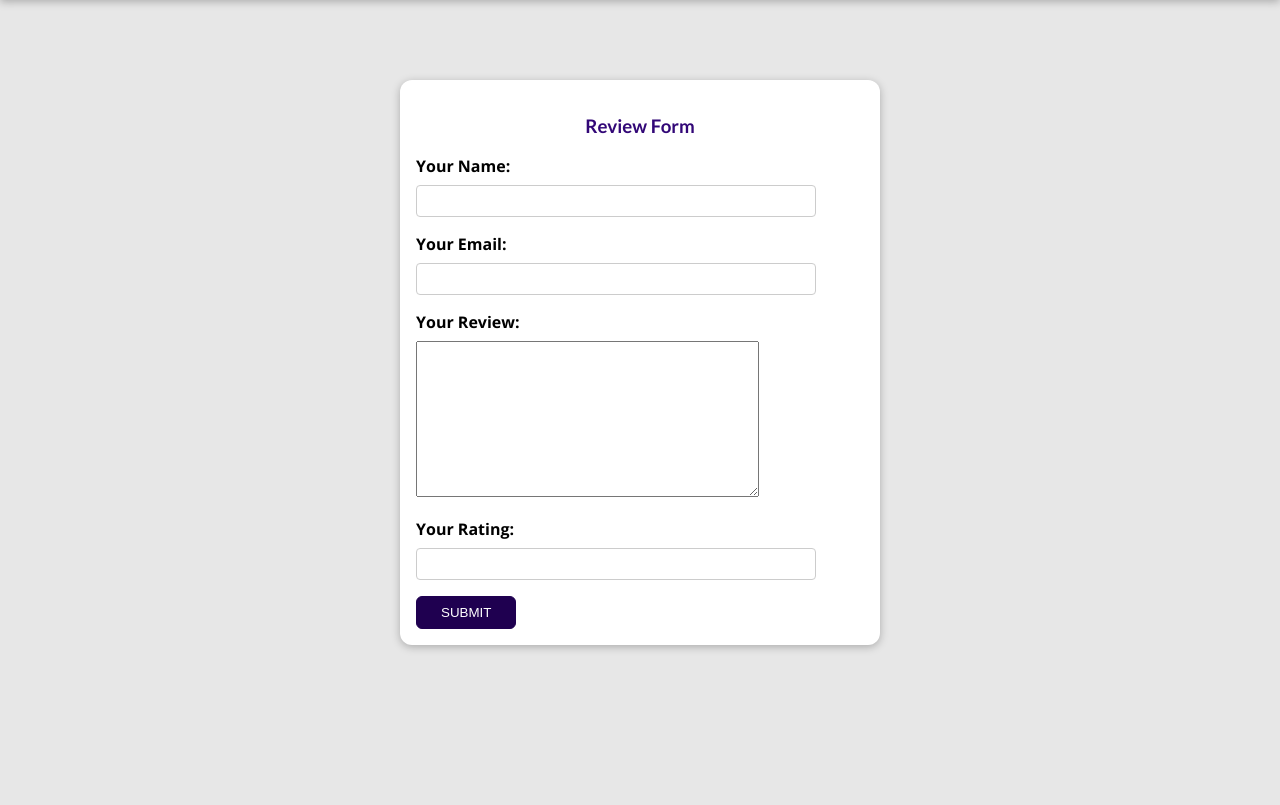
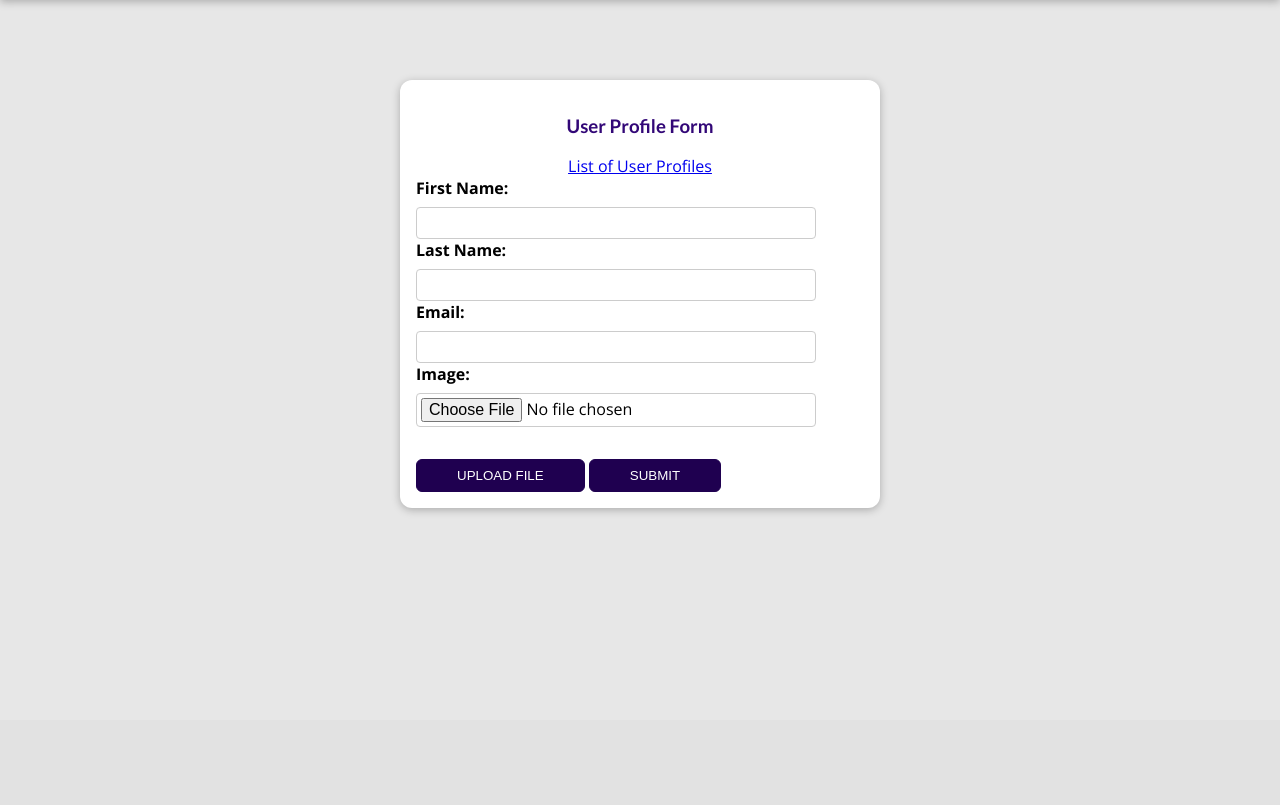
Before and after one commit to snadi043/BLOGSAPPLICATION, a Django app: page /create-profile in a window 1280 px wide. Shown: the part 80-885 px from the top of the page. After the commit the page ends 592 px from the top, so only its background shows below. Run offline with Django 5.2, Linux system fonts and the light colour scheme.

Commit message:
Refactored the User Profile Feature with view model and the form. Integrated the form input fields with FileField to accept the multipart data.

```diff
--- a/myblogs/models.py
+++ b/myblogs/models.py
@@ -83,8 +83,4 @@ class Blog(models.Model):
     tags = models.ManyToManyField(to=Tag, related_name="blogTags")
 
 class UserProfileImage(models.Model):
-
-    class Meta:
-        managed = True
-
-    userImage = models.FileField(upload_to="images")
+    userImage = models.FileField(upload_to="myblogs/images/uploads", null=True)
--- /dev/null
+++ b/myblogs/static/myblogs/css/profile.css
@@ -0,0 +1,75 @@
+.create-profile{
+  display: flex;
+  flex-direction: column;
+  margin: 10rem auto;
+  width: 90%;
+  max-width: 30rem;
+  padding: 1rem;
+  border-radius: 12px;
+  background-color: white;
+  box-shadow: 0 2px 8px rgba(0, 0, 0, 0.26);
+}
+
+.create-profile a {
+    text-align: center;
+}
+.create-profile h3{
+  text-align: center;
+  color: #320777;
+}
+
+.create-profile button {
+  cursor: pointer;
+  padding: 0.5rem 2.5rem;
+  border-radius: 6px;
+  background-color: #1f0050;
+  color: white;
+  border: 1px solid #1f0050;
+}
+
+button:hover,
+button:active {
+  background-color: #320777;
+  border-color: #320777;
+}
+
+.form-control {
+  margin-bottom: 2rem;
+}
+
+.form-control input {
+  font: inherit;
+  padding: 0.25rem;
+  border-radius: 4px;
+  border: 1px solid #ccc;
+  width: 25rem;
+  display: flex;
+}
+
+.form-control input:focus {
+  border-color: #1f0050;
+  outline: none;
+  background-color: #f4eeff;
+}
+
+.form-control label {
+  font-weight: bold;
+  display: block;
+  margin-bottom: 0.5rem;
+}
+
+.errorlist {
+  list-style: none;
+  margin: 0.5rem 0;
+  padding: 0;
+  color: #680000;
+}
+
+.errors input {
+  border-color: #680000;
+  background-color: #fde3e3;
+}
+
+.errors label {
+  color: #680000;
+}
--- a/myblogs/templates/myblogs/create-profile.html
+++ b/myblogs/templates/myblogs/create-profile.html
@@ -17,11 +17,9 @@ Create User Profile
   <a href="{% url 'user-profile-list'%}">List of User Profiles</a>
   <form method="POST" action="create-profile" name="create-profile" enctype="multipart/form-data">
       {% csrf_token %}
-      {{form}}
-      {% comment %} <input type="text" name="firstname" id="firstname" />
-      <input type="text" name="lastname" id="lastname" />
-      <input type="email" name="email" id="email" />
-      <input type="file" name="image"/> {% endcomment %}
+      <div class="form-control" {% if form.field.errors %} errors {% endif %} >
+        {{form}}
+      </div>
       <div class="profile-buttons">
         <button type="button">UPLOAD FILE</button>
         <button type="submit">SUBMIT</button>
--- a/myblogs/templates/myblogs/review.html
+++ b/myblogs/templates/myblogs/review.html
@@ -19,7 +19,7 @@
 {% endcomment %}
     <div class="review-form">
         <h3>Review Form</h3>
-        <form method="POST">
+        <form method="POST" action="{% url "thank-you" %}">
             {% csrf_token %}
             {% comment %} {{ form.as_div }} {% endcomment %}
             {% for field in form %}
--- a/myblogs/urls.py
+++ b/myblogs/urls.py
@@ -12,6 +12,6 @@ urlpatterns = [
     path('posts', views.PostsView.as_view(), name="all-posts"),
     # slug:slug
     path('posts/<slug:slug>/', views.PostDetailView.as_view(), name="posts-details"),
-    path('posts/review', views.ReviewView.as_view(), name="posts-review-form"),
+    path('posts/review/<slug:slug>', views.ReviewView.as_view(), name="posts-review-form"),
     path('posts/thankyou', views.ThankyouView.as_view(), name="thank-you")
 ]
--- a/myblogs/views.py
+++ b/myblogs/views.py
@@ -1,12 +1,14 @@
-from django.shortcuts import render, get_object_or_404
+from django.shortcuts import render
 
 from django.http import HttpResponseRedirect
+
+from django.urls import reverse
 
 from .models import Blog, ReviewModelForm, UserProfileImage
 
 from .forms import ReviewForm, CreateUserProfileForm
 
-from django.views.generic import ListView, DetailView, TemplateView
+from django.views.generic import ListView, View, TemplateView
 from django.views.generic.edit import CreateView
 
 
@@ -32,8 +34,8 @@ class UserProfileList(ListView):
 # Creating the class based View for the purpose of creating the user profile by importing the View library from the django.views
 class CreateUserProfileView(TemplateView):
     def get(self, request):
-        form = ReviewForm()
-        return render(request, "myblogs/review.html", {"form": form})
+        form = CreateUserProfileForm()
+        return render(request, "myblogs/create-profile.html", {"form": form})
 
     def post(self, request):
         submitted_form = CreateUserProfileForm(request.POST, request.FILES)
@@ -75,17 +77,35 @@ class PostsView(ListView):
 
 # This is the response / views which has to be rendered when an individual post from the list of posts of the application is triggered.
 # General View extension cannot automatically identify the dynamic slug filed in the CBV but the DetailView can identify and route accordingly.
-class PostDetailView(DetailView):
-    template_name = 'myblogs/post-detail.html'
-    model = Blog
-    context_object_name = 'post'
-    success_url = '/posts/'
+class PostDetailView(View):
+    def get(self, request, slug):
+        blog = Blog.objects.get(slug=slug)
+        context = {
+            "blog": blog,
+            "tags": blog.tags.all(),
+            "reviews": ReviewForm()
+        }
+        return render(request, "myblogs/post-detail.html", context)
 
-    def get_context_data(self, **kwargs):
-        context = super().get_context_data(**kwargs)
-        context["tags"] = self.object.tags.all()
-        context["reviews"] = ReviewModelForm()
-        return context
+    def post(self, request, slug):
+        form = ReviewForm(request.POST)
+        blog = Blog.objects.get(slug=slug)
+
+        if form.is_valid():
+            review = form.save(commit=False)
+            review.blog =  blog
+            form.save()
+
+            return HttpResponseRedirect(reverse("posts-details", args=[slug]))
+
+        context = {
+            "blog": blog,
+            "tags": blog.tags.all(),
+            "reviews": form
+        }
+
+        return render(request, "myblogs/post-detail.html", context)
+
 
 # This is the class based view for the thankyou page after the user writes a review on the blog in the application.
 class ThankyouView(TemplateView):
```
Also changed, not shown: myblogs/templates/myblogs/post-detail.html (+11 -14 lines).
